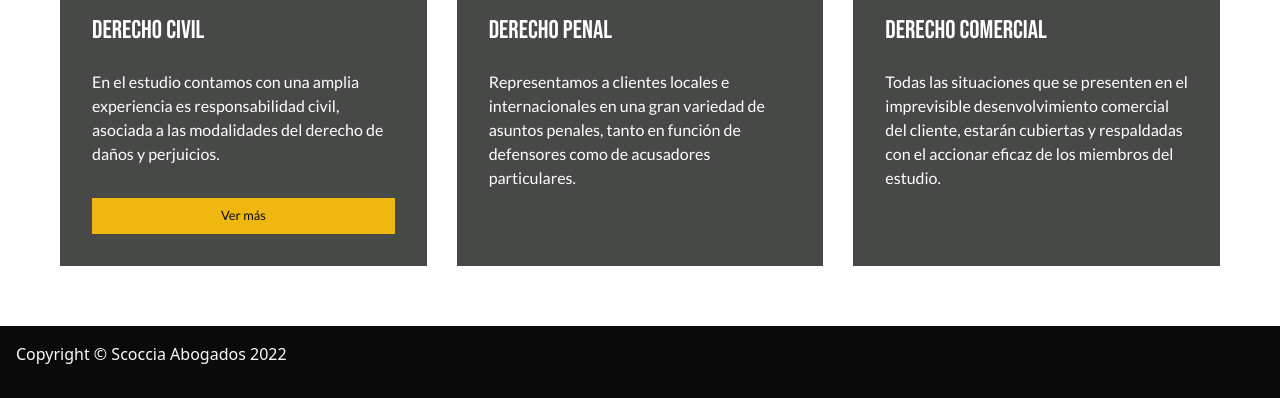
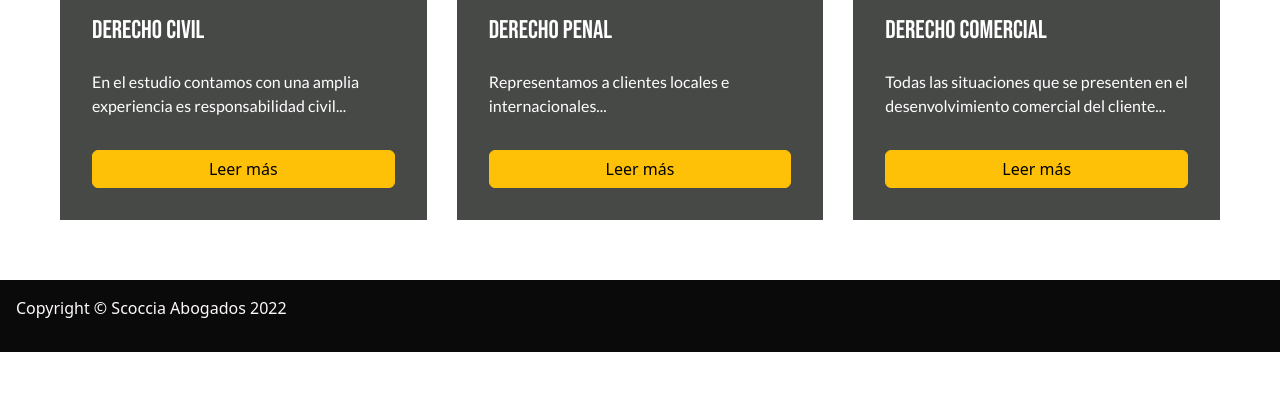
Before and after one commit to LeanBruno/PF-BRUNO, a plain HTML site: page index.html in a window 1280 px wide. Shown: the part 1086-1484 px from the top of the page. After the commit the page ends 1438 px from the top, so only its background shows below. Drawn offline with nearby package versions, Linux system fonts and the light colour scheme.

Commit message:
cambios en section tarjetitas

```diff
--- a/index.html
+++ b/index.html
@@ -57,28 +57,31 @@
                 <img src="./img/derecho1.jpg" alt="Librería con una estatua" class="tarjetita__imagen">
                 <div class="info">
                     <h4 class="titulo">Derecho Civil</h4>
-                    <p class="descripcion">En el estudio contamos con una amplia experiencia es responsabilidad civil, asociada a las modalidades del derecho de daños y perjuicios.</p>
-                    <button class="tarjetita__boton">Ver más</button>
+                    <p class="descripcion">En el estudio contamos con una amplia experiencia es responsabilidad civil...</p>
+                    <button type="button" class="btn btn-warning">Leer más</button>
                 </div>
             </div>
             <div class="tarjetita tarjetita2">
                 <img src="./img/derecho2.jpg" alt="Libreria edificio facultad" class="tarjetita__imagen">
                 <div class="info">
                     <h4 class="titulo">Derecho Penal</h4>
-                    <p class="descripcion">Representamos a clientes locales e internacionales en una gran variedad de asuntos penales, tanto en función de defensores como de acusadores particulares.</p>
+                    <p class="descripcion">Representamos a clientes locales e internacionales...</p>
+                    <button type="button" class="btn btn-warning">Leer más</button>
                 </div>
             </div>
             <div class="tarjetita tarjetita3">
                 <img src="./img/derecho3.jpg" alt="Libreria libros de estudio" class="tarjetita__imagen">
                 <div class="info">
                     <h4 class="titulo">Derecho Comercial</h4>
-                    <p class="descripcion">Todas las situaciones que se presenten en el imprevisible desenvolvimiento comercial del cliente, estarán cubiertas y respaldadas con el accionar eficaz de los miembros del estudio.</p>
+                    <p class="descripcion">Todas las situaciones que se presenten en el desenvolvimiento comercial del cliente...</p>
+                    <button type="button" class="btn btn-warning">Leer más</button>
                 </div>
             </div>
         </div>
+        </section>
     </main>
 
-    <!--FOOTER-->
+<!--FOOTER-->
 
         <footer class="pie">
         <p> Copyright &copy; Scoccia Abogados 2022</p>
```
Also changed, not shown: pages/contacto.html (+1 -1 lines), styles/style.css (line endings or trailing spaces).
